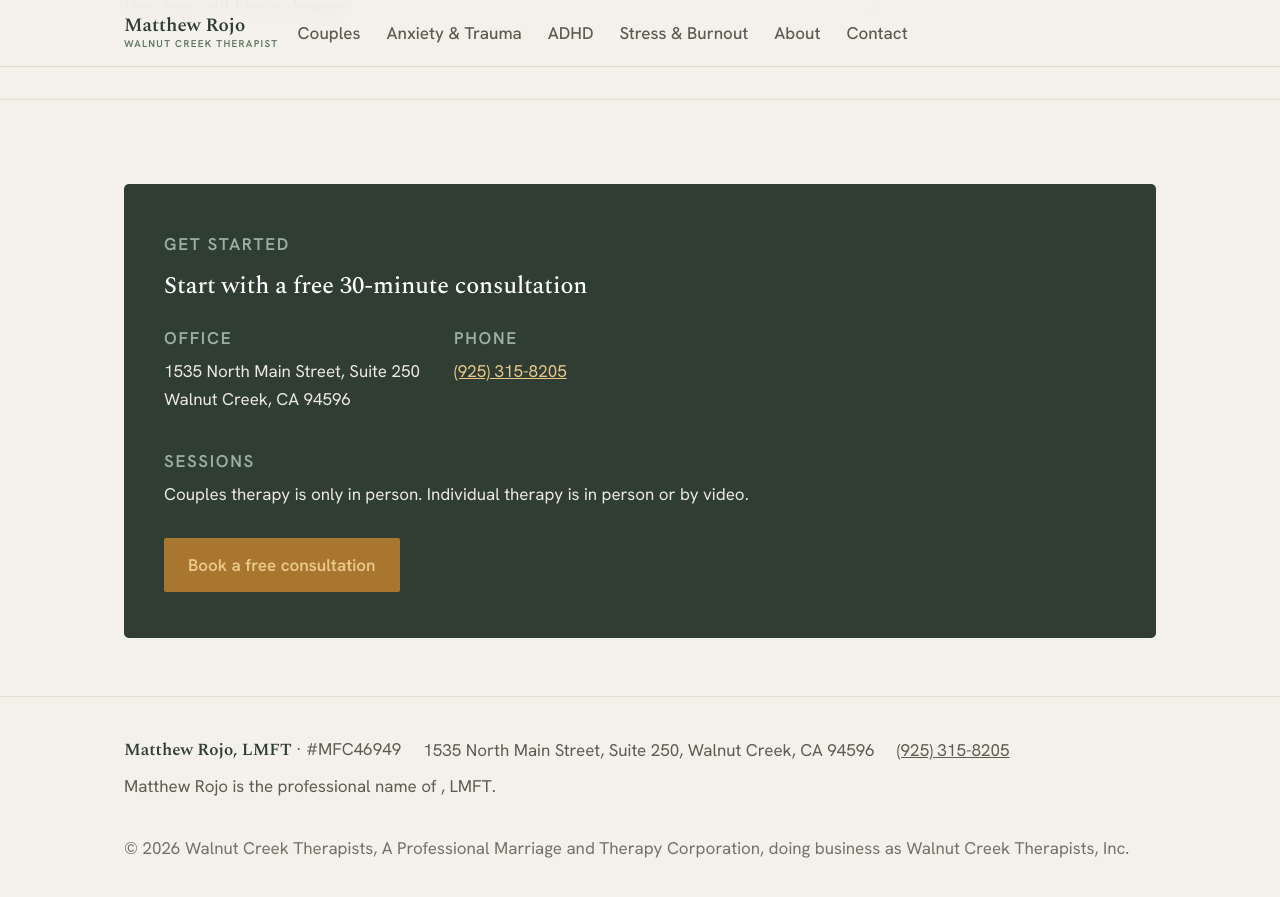
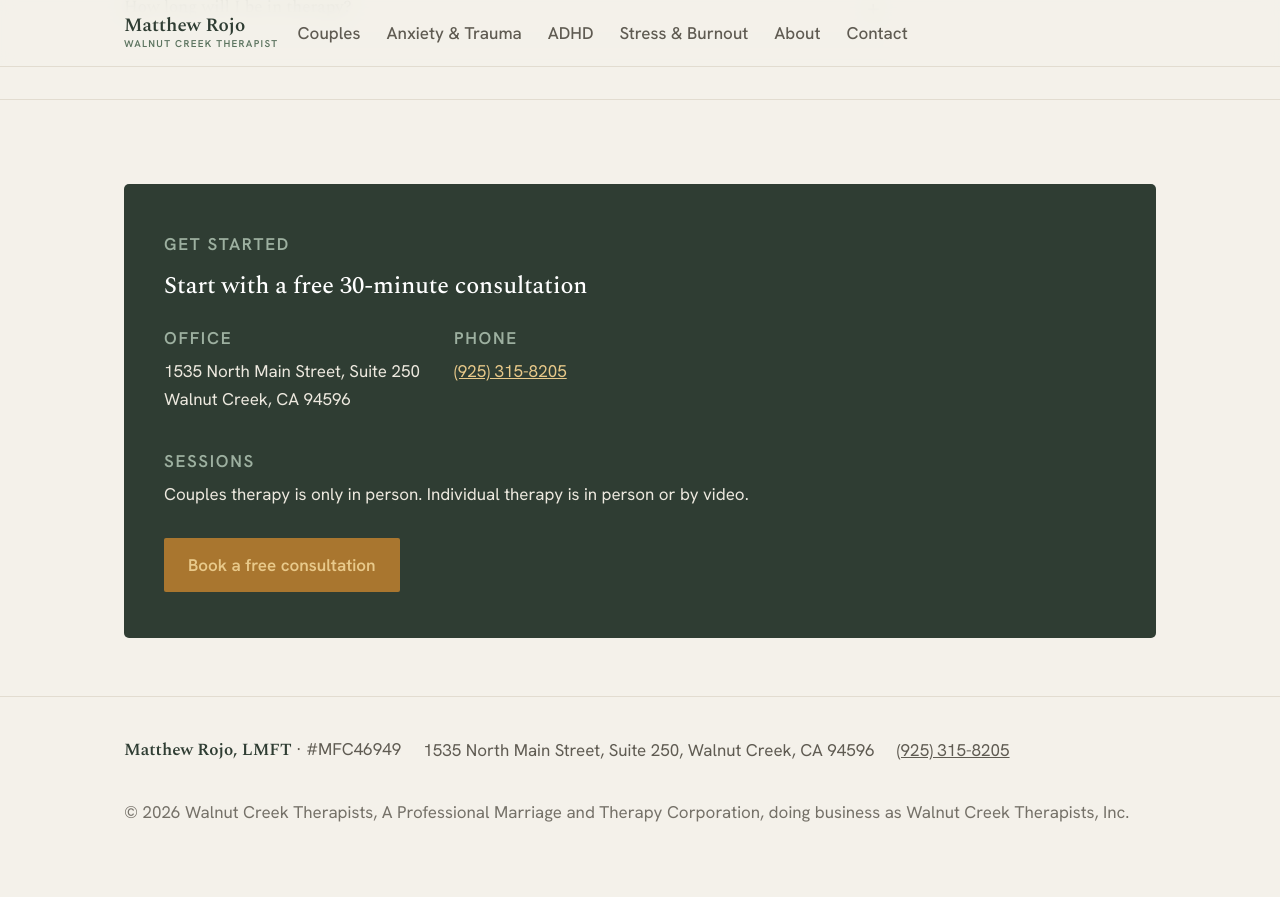
Before and after one commit to walnutcreektherapist/walnutcreektherapist.github.io, a Jekyll site: the page built from index.html, in a window 1280 px wide and 900 px high, scrolled down 4234 px. Shown: the top 897 px of the window. Built offline with Jekyll 4.4.1, drawn with Linux system fonts in a browser that asks for light colours; after the commit the page ends 5098 px from its top, so only the background shows below that; some of the changed lines change nothing that is shown.

Commit message:
fix name change

```diff
--- a/_includes/footer.html
+++ b/_includes/footer.html
@@ -3,7 +3,7 @@
     <span><strong class="fname">{{ site.therapist_name }}, {{ site.credential }}</strong> · #{{ site.license }}</span>
     <span>{{ site.address.street }}, {{ site.address.city }}, {{ site.address.region }} {{ site.address.zip }}</span>
     <span><a href="tel:{{ site.phone_e164 }}">{{ site.phone }}</a></span>
-    {% if site.legal_name %}<span>{{ site.therapist_name }} is the professional name of {{ site.legal_name }}, {{ site.credential }}.</span>{% endif %}
+    {% if site.legal_name and site.legal_name != "" %}<span>{{ site.therapist_name }} is the professional name of {{ site.legal_name }}, {{ site.credential }}.</span>{% endif %}
     {% if site.couples_classes %}<span class="classes">{{ site.couples_classes }}</span>{% endif %}
     <span class="legalese">© 2026 {{ site.corporation }}</span>
   </div>
```
